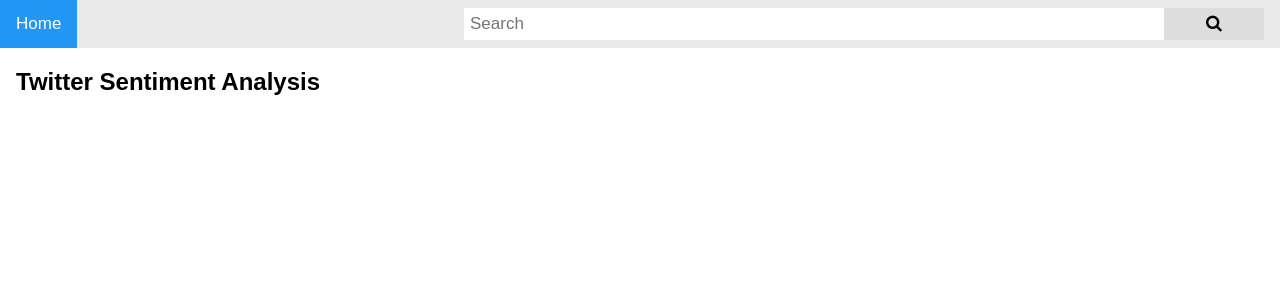
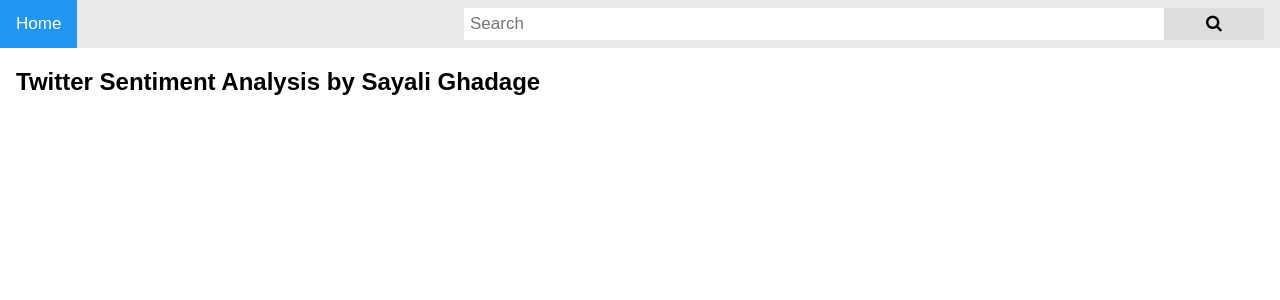
Before and after one commit to SayaliGhadge52/Heroku-Climate-Change-sentiment-analysis, a Flask app: page / in a window 1280 px wide. Shown: the top 300 px of the page. Run offline with Flask 2, Linux system fonts and the light colour scheme; parts of the project's set-up code (start-up, migrations or seed data) failed here and were passed over.

Commit message:
Update home.html

```diff
--- a/templates/home.html
+++ b/templates/home.html
@@ -94,7 +94,7 @@
 </div>
 
 <div style="padding-left:16px">
-  <h2> Twitter Sentiment Analysis </h2>
+  <h2> Twitter Sentiment Analysis by Sayali Ghadage </h2>
 </div>
 
 </body>
```
